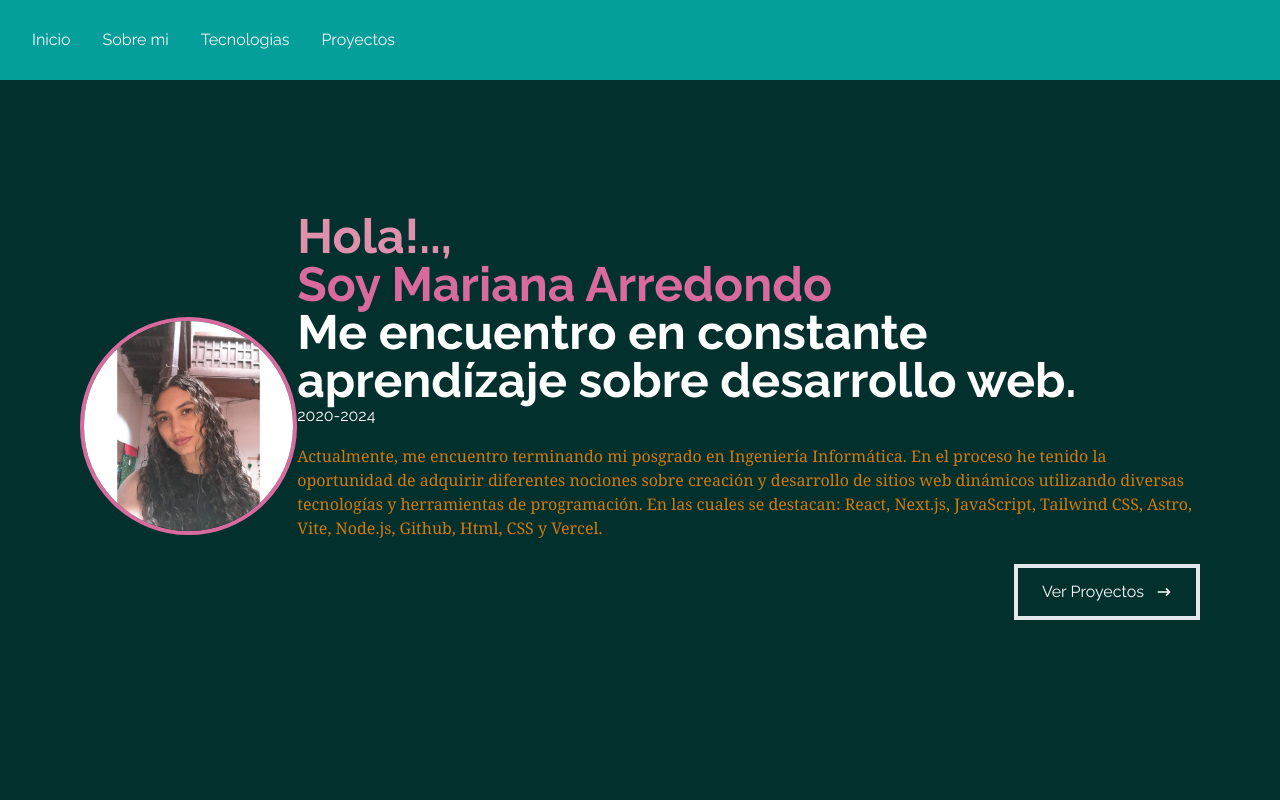
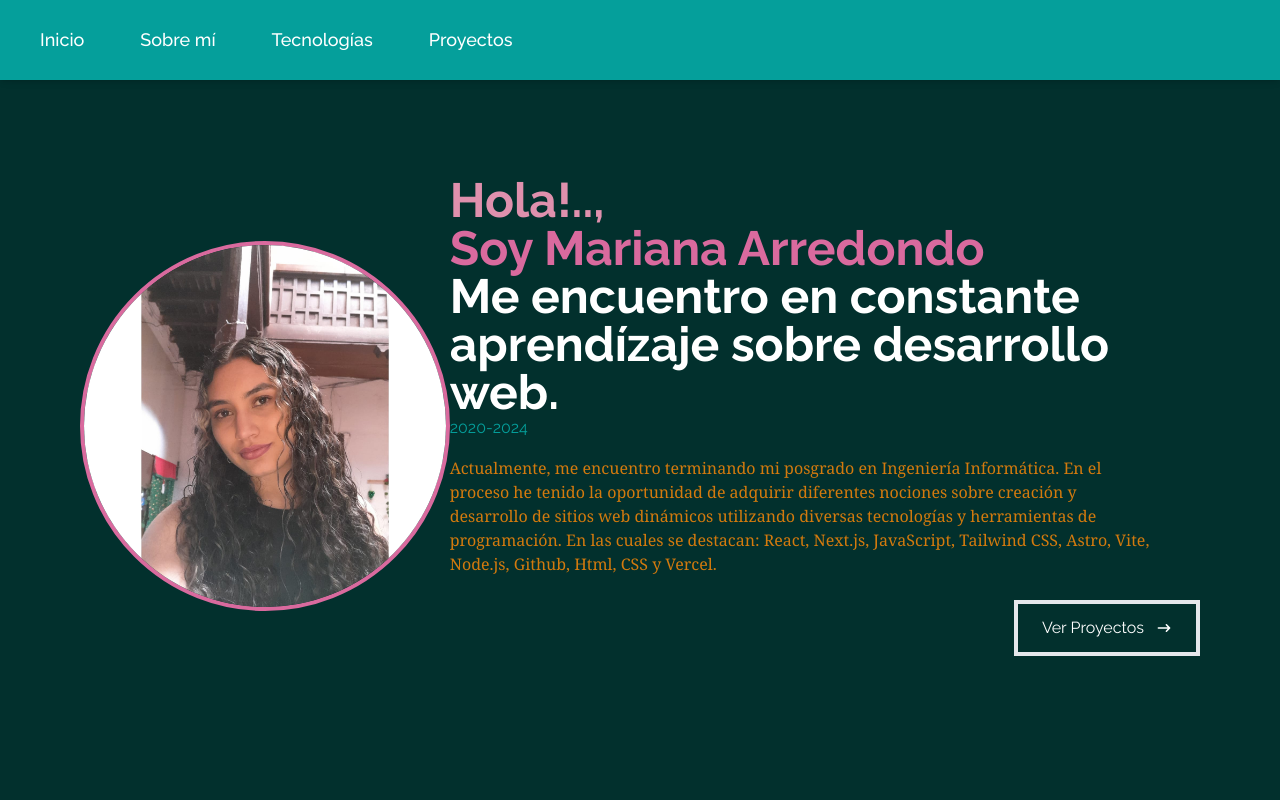
Before and after one commit to marianaaa05/repositorioViteMariana, a React (Vite) app: page / in a window 1280 px wide. Shown: the top 800 px of the page. Built offline with nearby package versions, Linux system fonts and the light colour scheme.

Commit message:
intento mejora

```diff
--- a/src/components/Home.jsx
+++ b/src/components/Home.jsx
@@ -1,31 +1,85 @@
-import React from "react";
-import { HiArrowNarrowRight } from "react-icons/hi";
-import { Link } from "react-scroll";
+// import React from "react";
+// import { HiArrowNarrowRight } from "react-icons/hi";
+// import { Link } from "react-scroll";
+// import foto from "../assets/proyectos/foto.png"
+
+// const Home = () => {
+//   return (
+
+//     // <div name="home" className="w-full h-screen bg-[#02302D] text-white flex flex-col items-center justify-center lg:flex-row">
+//     <div name="home" className="w-full h-[1500px] md:h-[1000px] bg-[#02302D] text-white flex flex-col items-center justify-center lg:flex-row">
+//       {/* Container 400  */}
+//       <div className="w-[300px] md:w-[700px] flex flex-col justify-center items-center lg:ml-20 lg:-mt-40 mb-8 lg:mb-0 pt-80 md:pt-3">
+//         <img
+//           src={foto}
+//           alt="Foto presentación portafolio"
+//           className="w-[300px] md:w-[400px] lg:w-[400px] h-auto rounded-full border-4 border-[#D96A9E] hover:border-[#059F9B] transition duration-300"
+//         />
+//       </div>
+
+
+//       <div className="max-w-[1000px] mr-20 ml-auto flex flex-col justify-center h-full lg:-mt-40">
+//         <p className="text-stone-90 sm:text-5xl font-bold text-4xl text-[#DF90AD]">Hola!..,</p>
+//         <h1 className="text-2xl sm:text-5xl font-bold text-[#D96A9E]">Soy Mariana Arredondo</h1>
+//         <h2 className="text-2xl sm:text-5xl font-bold">
+//           Me encuentro en constante aprendízaje sobre desarrollo web.
+//         </h2>
+//         <p>2020-2024</p>
+//         <p className="py-4 max-w[700px] font-serif text-[#D37A0E]">
+//           Actualmente, me encuentro terminando mi posgrado en Ingeniería Informática.
+//           En el proceso he tenido la oportunidad de adquirir diferentes nociones sobre creación y desarrollo de sitios web dinámicos
+//           utilizando diversas tecnologías y herramientas de programación. En las cuales se destacan: React, Next.js, JavaScript, Tailwind CSS, Astro, Vite, Node.js, Github, Html, CSS y Vercel.
+//         </p>
+//         <div className="flex justify-center lg:justify-end">
+//           <Link to="works" smooth={true} duration={500}>
+//             <button className="text-white group border-4 px-6 py-3 my-2 flex items-center hover:bg-[#059F9B] hover:border-[#D96A9E]">
+//               Ver Proyectos
+//               {/* icono arrow realice una rotación */}
+//               <span className="group-hover:rotate-90 duration-300">
+//                 <HiArrowNarrowRight className="ml-3" />
+//               </span>
+//             </button>
+//           </Link>
+//         </div>
+
+
+//       </div>
+//     </div>
+//   );
+// };
+
+
+// export default Home;
+
+
+
+
+import React from "react"
+import { HiArrowNarrowRight } from "react-icons/hi"
+import { Link } from "react-scroll"
 import foto from "../assets/proyectos/foto.png"
 
 const Home = () => {
   return (
-
-    // <div name="home" className="w-full h-screen bg-[#02302D] text-white flex flex-col items-center justify-center lg:flex-row">
     <div name="home" className="w-full h-[1500px] md:h-[1000px] bg-[#02302D] text-white flex flex-col items-center justify-center lg:flex-row">
-      {/* Container 400  */}
       <div className="w-[300px] md:w-[700px] flex flex-col justify-center items-center lg:ml-20 lg:-mt-40 mb-8 lg:mb-0 pt-80 md:pt-3">
         <img
           src={foto}
           alt="Foto presentación portafolio"
+          width={400}
+          height={400}
           className="w-[300px] md:w-[400px] lg:w-[400px] h-auto rounded-full border-4 border-[#D96A9E] hover:border-[#059F9B] transition duration-300"
         />
       </div>
 
-
-      <div className="max-w-[1000px] mr-20 ml-auto flex flex-col justify-center h-full lg:-mt-40">
-        <p className="text-stone-90 sm:text-5xl font-bold text-4xl text-[#DF90AD]">Hola!..,</p>
+      <div className="max-w-[1000px] px-4 lg:px-0 mr-4 lg:mr-20 ml-auto flex flex-col justify-center h-full lg:-mt-40">
+        <p className="text-4xl sm:text-5xl font-bold text-[#DF90AD]">Hola!..,</p>
         <h1 className="text-2xl sm:text-5xl font-bold text-[#D96A9E]">Soy Mariana Arredondo</h1>
         <h2 className="text-2xl sm:text-5xl font-bold">
           Me encuentro en constante aprendízaje sobre desarrollo web.
         </h2>
-        <p>2020-2024</p>
-        <p className="py-4 max-w[700px] font-serif text-[#D37A0E]">
+        <p className="text-[#059F9B]">2020-2024</p>
+        <p className="py-4 max-w-[700px] font-serif text-[#D37A0E]">
           Actualmente, me encuentro terminando mi posgrado en Ingeniería Informática.
           En el proceso he tenido la oportunidad de adquirir diferentes nociones sobre creación y desarrollo de sitios web dinámicos
           utilizando diversas tecnologías y herramientas de programación. En las cuales se destacan: React, Next.js, JavaScript, Tailwind CSS, Astro, Vite, Node.js, Github, Html, CSS y Vercel.
@@ -34,19 +88,15 @@ const Home = () => {
           <Link to="works" smooth={true} duration={500}>
             <button className="text-white group border-4 px-6 py-3 my-2 flex items-center hover:bg-[#059F9B] hover:border-[#D96A9E]">
               Ver Proyectos
-              {/* icono arrow realice una rotación */}
               <span className="group-hover:rotate-90 duration-300">
                 <HiArrowNarrowRight className="ml-3" />
               </span>
             </button>
           </Link>
         </div>
-
-
       </div>
     </div>
-  );
-};
+  )
+}
 
-
-export default Home;
+export default Home
--- a/src/components/Navbar.jsx
+++ b/src/components/Navbar.jsx
@@ -1,37 +1,148 @@
-import React, { useState } from "react";
-import { FaBars, FaGithub, FaTimes } from "react-icons/fa";
-import { IoLogoWhatsapp } from "react-icons/io";
-import { HiOutlineMail } from "react-icons/hi";
-import { Link } from "react-scroll";
+// import React, { useState } from "react";
+// import { FaBars, FaGithub, FaTimes } from "react-icons/fa";
+// import { IoLogoWhatsapp } from "react-icons/io";
+// import { HiOutlineMail } from "react-icons/hi";
+// import { Link } from "react-scroll";
+// import 'animate.css'
+
+// const Navbar = () => {
+//   const [navbar, setNavbar] = useState(false);
+//   const handleClick = () => setNavbar(!navbar);
+
+//   return (
+//     <div className="fixed w-full h-[80px] flex justify-between items-center px-4 bg-[#059F9B] text-stone-50">
+
+
+//       {/* Menu */}
+//       <ul className="hidden md:flex">
+//         <li>
+//           <Link to="home" smooth={true} duration={500}>
+//             Inicio
+//           </Link>
+//         </li>
+//         <li>
+//           <Link to="about" smooth={true} duration={500}>
+//             Sobre mi
+//           </Link>
+//         </li>
+//         <li>
+//           <Link to="skills" smooth={true} duration={500}>
+//             Tecnologias
+//           </Link>
+//         </li>
+//         <li>
+//           <Link to="works" smooth={true} duration={500}>
+//             Proyectos
+//           </Link>
+//         </li>
+//       </ul>
+
+//       {/* Menu Hamburger */}
+//       <div onClick={handleClick} className="md:hidden z-10 cursor-pointer">
+//         {!navbar ? <FaBars /> : <FaTimes />}
+//       </div>
+
+//       {/* Menu mobile */}
+//       <ul
+//         className={
+//           !navbar
+//             ? "hidden"
+//             : "absolute top-0 left-0 w-full h-screen bg-[#071013] flex flex-col justify-center items-center"
+//         }
+//       >
+//         <li className="py-6 text-4xl">
+//           <Link onClick={handleClick} to="home" smooth={true} duration={500}>
+//             Inicio
+//           </Link>
+//         </li>
+//         <li className="py-6 text-4xl">
+//           <Link onClick={handleClick} to="about" smooth={true} duration={500}>
+//             Sobre mi
+//           </Link>
+//         </li>
+//         <li className="py-6 text-4xl">
+//           <Link onClick={handleClick} to="skills" smooth={true} duration={500}>
+//             Tecnologias
+//           </Link>
+//         </li>
+//         <li className="py-6 text-4xl">
+//           <Link onClick={handleClick} to="works" smooth={true} duration={500}>
+//             Proyectos
+//           </Link>
+//         </li>
+//       </ul>
+
+//       {/* Iconos RRSS */}
+//       <div className="hidden lg:flex fixed flex-col top-[35%] left-0 animate__animated animate__fadeInLeft sm:flex">
+//         <ul>
+//           <li className="w-[160px] h-[60px] flex justify-between items-center ml-[-100px] hover:ml-[-10px] duration-300 bg-[#059F9B]">
+//             <a
+//               className="flex justify-between items-center w-full text-white"
+//               href="https://wa.me/573234566707"
+//             >
+//               WhatsApp
+//               <IoLogoWhatsapp size={36} />
+//             </a>
+//           </li>
+//           <li className="w-[160px] h-[60px] flex justify-between items-center ml-[-100px] hover:ml-[-10px] duration-300 bg-[#DF90AD] ">
+//             <a
+//               className="flex justify-between items-center w-full text-gray-50"
+//               href="https://github.com/marianaaa05"
+//             >
+//               Github
+//               <FaGithub size={36} />
+//             </a>
+//           </li>
+//           <li className="w-[160px] h-[60px] flex justify-between items-center ml-[-100px] hover:ml-[-10px] duration-300 bg-[#059F9B]">
+//             <a
+//               className="flex justify-between items-center w-full text-white"
+//               href="mailto:nanaarredondo220@gmail.com"
+//             >
+//               Correo
+//               <HiOutlineMail size={36} />
+//             </a>
+//           </li>
+//         </ul>
+//       </div>
+//     </div>
+//   );
+// };
+
+// export default Navbar;
+
+
+
+
+import React, { useState } from "react"
+import { FaBars, FaGithub, FaTimes, FaWhatsapp, FaEnvelope } from "react-icons/fa"
+import { Link } from "react-scroll"
 import 'animate.css'
 
 const Navbar = () => {
-  const [navbar, setNavbar] = useState(false);
-  const handleClick = () => setNavbar(!navbar);
+  const [navbar, setNavbar] = useState(false)
+  const handleClick = () => setNavbar(!navbar)
 
   return (
-    <div className="fixed w-full h-[80px] flex justify-between items-center px-4 bg-[#059F9B] text-stone-50">
-
-
+    <div className="fixed w-full h-[80px] flex justify-between items-center px-6 bg-[#059F9B] text-white shadow-md z-50">
       {/* Menu */}
-      <ul className="hidden md:flex">
+      <ul className="hidden md:flex space-x-6 text-lg font-medium">
         <li>
-          <Link to="home" smooth={true} duration={500}>
+          <Link to="home" smooth={true} duration={500} className="hover:text-[#DF90AD] transition-colors duration-300 cursor-pointer">
             Inicio
           </Link>
         </li>
         <li>
-          <Link to="about" smooth={true} duration={500}>
-            Sobre mi
+          <Link to="about" smooth={true} duration={500} className="hover:text-[#DF90AD] transition-colors duration-300 cursor-pointer">
+            Sobre mí
           </Link>
         </li>
         <li>
-          <Link to="skills" smooth={true} duration={500}>
-            Tecnologias
+          <Link to="skills" smooth={true} duration={500} className="hover:text-[#DF90AD] transition-colors duration-300 cursor-pointer">
+            Tecnologías
           </Link>
         </li>
         <li>
-          <Link to="works" smooth={true} duration={500}>
+          <Link to="works" smooth={true} duration={500} className="hover:text-[#DF90AD] transition-colors duration-300 cursor-pointer">
             Proyectos
           </Link>
         </li>
@@ -39,7 +150,7 @@ const Navbar = () => {
 
       {/* Menu Hamburger */}
       <div onClick={handleClick} className="md:hidden z-10 cursor-pointer">
-        {!navbar ? <FaBars /> : <FaTimes />}
+        {!navbar ? <FaBars size={30} /> : <FaTimes size={30} />}
       </div>
 
       {/* Menu mobile */}
@@ -51,61 +162,65 @@ const Navbar = () => {
         }
       >
         <li className="py-6 text-4xl">
-          <Link onClick={handleClick} to="home" smooth={true} duration={500}>
+          <Link onClick={handleClick} to="home" smooth={true} duration={500} className="hover:text-[#DF90AD] transition-colors duration-300 cursor-pointer">
             Inicio
           </Link>
         </li>
         <li className="py-6 text-4xl">
-          <Link onClick={handleClick} to="about" smooth={true} duration={500}>
-            Sobre mi
+          <Link onClick={handleClick} to="about" smooth={true} duration={500} className="hover:text-[#DF90AD] transition-colors duration-300 cursor-pointer">
+            Sobre mí
           </Link>
         </li>
         <li className="py-6 text-4xl">
-          <Link onClick={handleClick} to="skills" smooth={true} duration={500}>
-            Tecnologias
+          <Link onClick={handleClick} to="skills" smooth={true} duration={500} className="hover:text-[#DF90AD] transition-colors duration-300 cursor-pointer">
+            Tecnologías
           </Link>
         </li>
         <li className="py-6 text-4xl">
-          <Link onClick={handleClick} to="works" smooth={true} duration={500}>
+          <Link onClick={handleClick} to="works" smooth={true} duration={500} className="hover:text-[#DF90AD] transition-colors duration-300 cursor-pointer">
             Proyectos
           </Link>
         </li>
       </ul>
 
-      {/* Iconos RRSS */}
+      {/* Iconos de contacto */}
       <div className="hidden lg:flex fixed flex-col top-[35%] left-0 animate__animated animate__fadeInLeft sm:flex">
         <ul>
-          <li className="w-[160px] h-[60px] flex justify-between items-center ml-[-100px] hover:ml-[-10px] duration-300 bg-[#059F9B]">
+          <li className="w-[160px] h-[60px] flex justify-between items-center ml-[-100px] hover:ml-[-10px] duration-300 bg-[#059F9B] rounded-r-lg mb-2">
             <a
-              className="flex justify-between items-center w-full text-white"
+              className="flex justify-between items-center w-full text-white px-4"
               href="https://wa.me/573234566707"
+              target="_blank"
+              rel="noopener noreferrer"
             >
               WhatsApp
-              <IoLogoWhatsapp size={36} />
+              <FaWhatsapp size={30} />
             </a>
           </li>
-          <li className="w-[160px] h-[60px] flex justify-between items-center ml-[-100px] hover:ml-[-10px] duration-300 bg-[#DF90AD] ">
+          <li className="w-[160px] h-[60px] flex justify-between items-center ml-[-100px] hover:ml-[-10px] duration-300 bg-[#DF90AD] rounded-r-lg mb-2">
             <a
-              className="flex justify-between items-center w-full text-gray-50"
+              className="flex justify-between items-center w-full text-white px-4"
               href="https://github.com/marianaaa05"
+              target="_blank"
+              rel="noopener noreferrer"
             >
-              Github
-              <FaGithub size={36} />
+              GitHub
+              <FaGithub size={30} />
             </a>
           </li>
-          <li className="w-[160px] h-[60px] flex justify-between items-center ml-[-100px] hover:ml-[-10px] duration-300 bg-[#059F9B]">
+          <li className="w-[160px] h-[60px] flex justify-between items-center ml-[-100px] hover:ml-[-10px] duration-300 bg-[#059F9B] rounded-r-lg">
             <a
-              className="flex justify-between items-center w-full text-white"
+              className="flex justify-between items-center w-full text-white px-4"
               href="mailto:nanaarredondo220@gmail.com"
             >
               Correo
-              <HiOutlineMail size={36} />
+              <FaEnvelope size={30} />
             </a>
           </li>
         </ul>
       </div>
     </div>
-  );
-};
+  )
+}
 
-export default Navbar;
+export default Navbar
```
